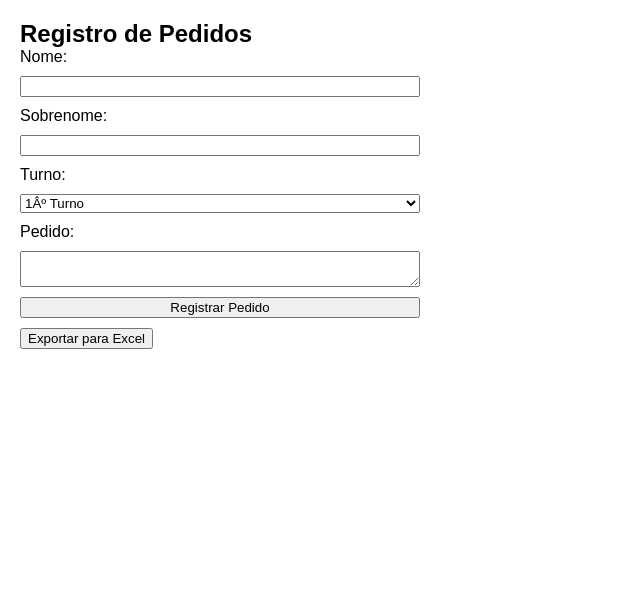
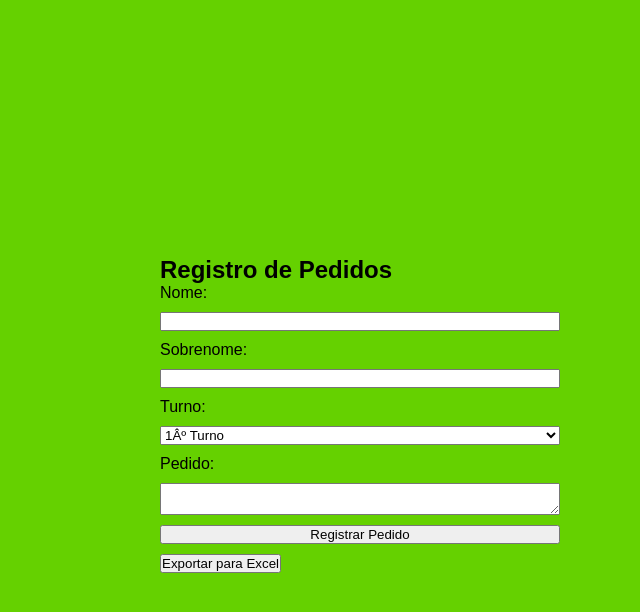
Before and after one commit to Nic62/PROJETO_APRESENTACAO, a plain HTML site: page HtmlPrincipal/index.html in a window 1280 px wide. Shown: the whole page, without its empty margins (0-640 px from the left). Drawn offline with Linux system fonts and the light colour scheme.

Commit message:
Adicionando ideia de projeto, ainda não é o que queremos

```diff
--- a/HtmlPrincipal/style.css
+++ b/HtmlPrincipal/style.css
@@ -7,11 +7,14 @@ html{
 
 *{
     margin: 0;
+    padding: 0;
 }
 
 body {
     font-family: Arial, sans-serif;
-    margin: 20px;
+    align-items: center;
+    justify-content: center;
+
 }
 
 div > form {
@@ -20,6 +23,11 @@ div > form {
     flex-direction: column;
 }
 
+section{
+    padding: 16rem 10rem;
+    background-color: rgb(101, 209, 0);
+}
+
 label, select, input, textarea, button {
     margin-bottom: 10px;
 }
```
